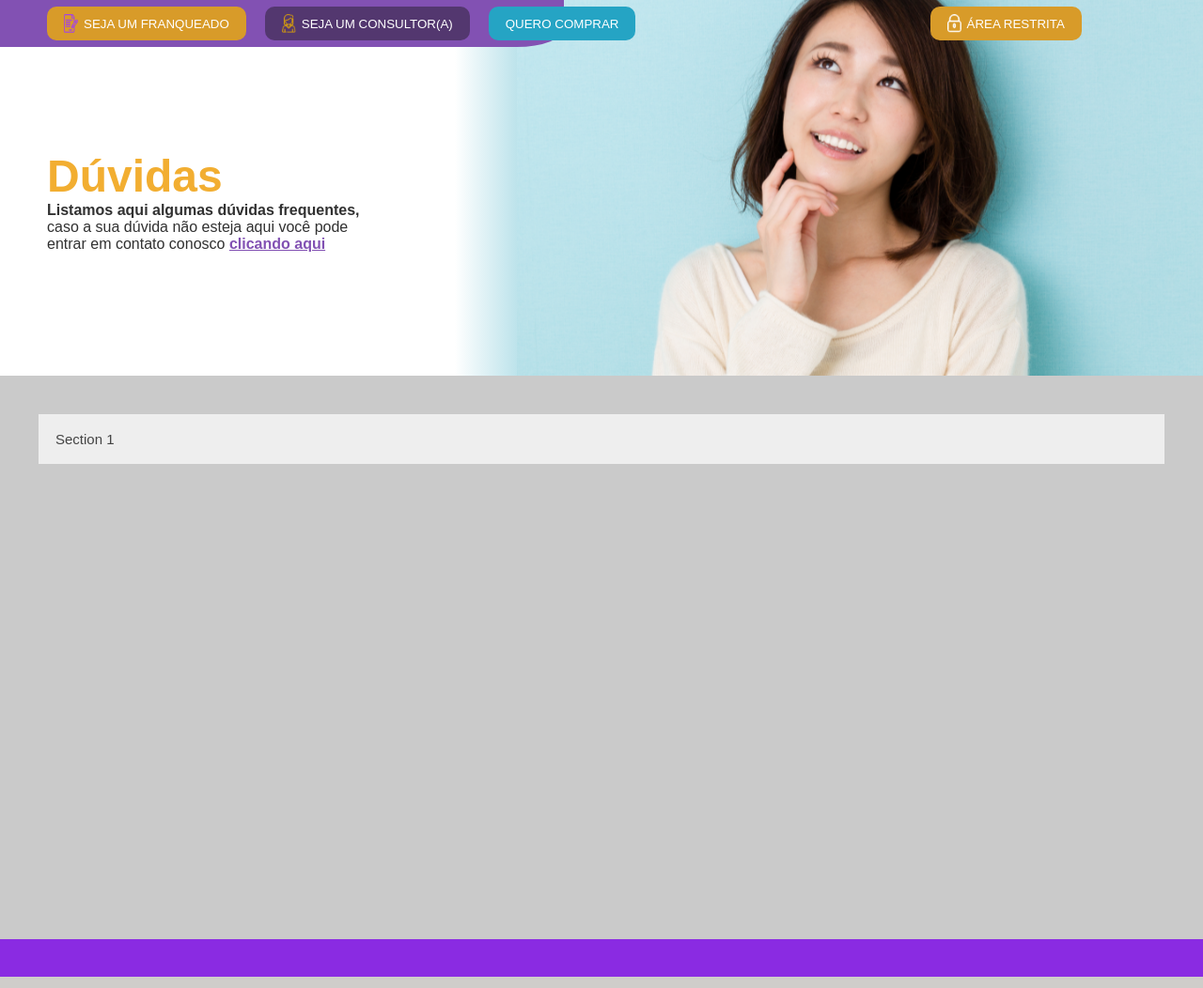
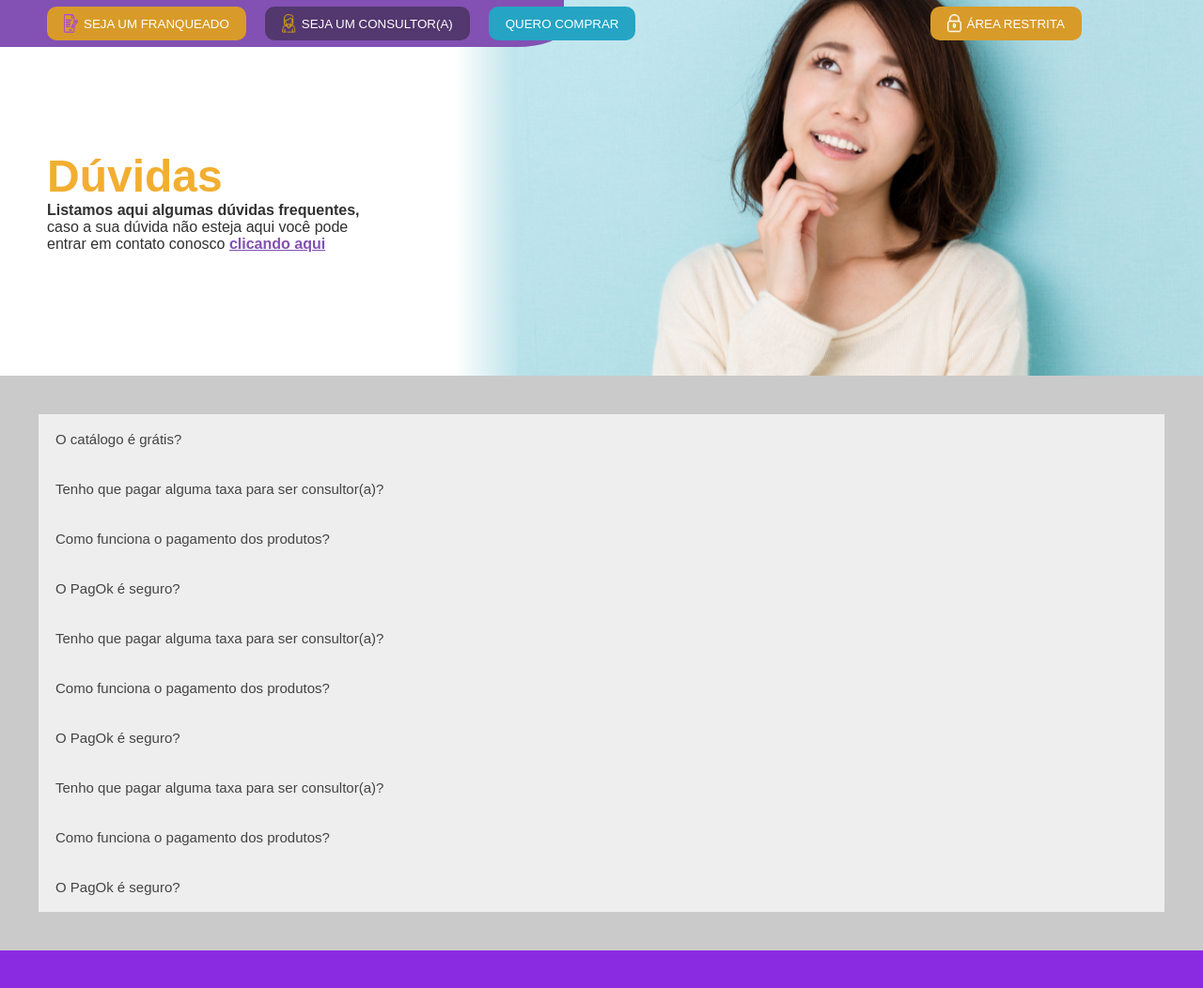
Before and after one commit to allanplobo/DuvidasPage, a PHP site: page / in a window 1280 px wide. Shown: the whole page at 94% size. Run offline with PHP 8.4, Linux system fonts and the light colour scheme.

Commit message:
JSON seeding accordion

```diff
--- a/assets/css/styles.css
+++ b/assets/css/styles.css
@@ -146,7 +146,7 @@ button {
 
 .second-section {
     width: 100%;
-    height: 600px;
+    height: auto;
     padding: 41px;
     box-sizing: border-box;
     background-color: rgb(202, 202, 202);
--- a/index.php
+++ b/index.php
@@ -62,13 +62,20 @@
     </div>
     </section>
 
+    <section class="second-section">
+        <?php
+            include './util/buscaDados.php';
+            foreach($dados as $dado){
+        ?>
+                <button class="second-section__accordion"><?php echo($dado['titulo']) ?></ht></button>
+                    <div class="second-section__accordion__panel">
+                        <p><?php echo($dado['descricao']) ?></p>
+                    </div>
+        <?php
+            }
+        ?>
+    </section>
 
-    <section class="second-section">
-        <button class="second-section__accordion">Section 1</button>
-            <div class="second-section__accordion__panel">
-                <p>Lorem ipsum dolor sit amet, consectetur adipisicing elit, sed do eiusmod tempor incididunt ut labore et dolore magna aliqua. Ut enim ad minim veniam, quis nostrud exercitation ullamco laboris nisi ut aliquip ex ea commodo consequat.</p>
-            </div>
-    </section>
 
     <footer></footer>
 
--- a/util/buscaDados.php
+++ b/util/buscaDados.php
@@ -1,4 +1,4 @@
 <?php
-    $json = file_get_contents('data/duvidas.json');
+    $json = file_get_contents('assets/data/duvidas.json');
     $dados = json_decode($json, true);
     $dados = $dados['lista_tarefas'];
```
